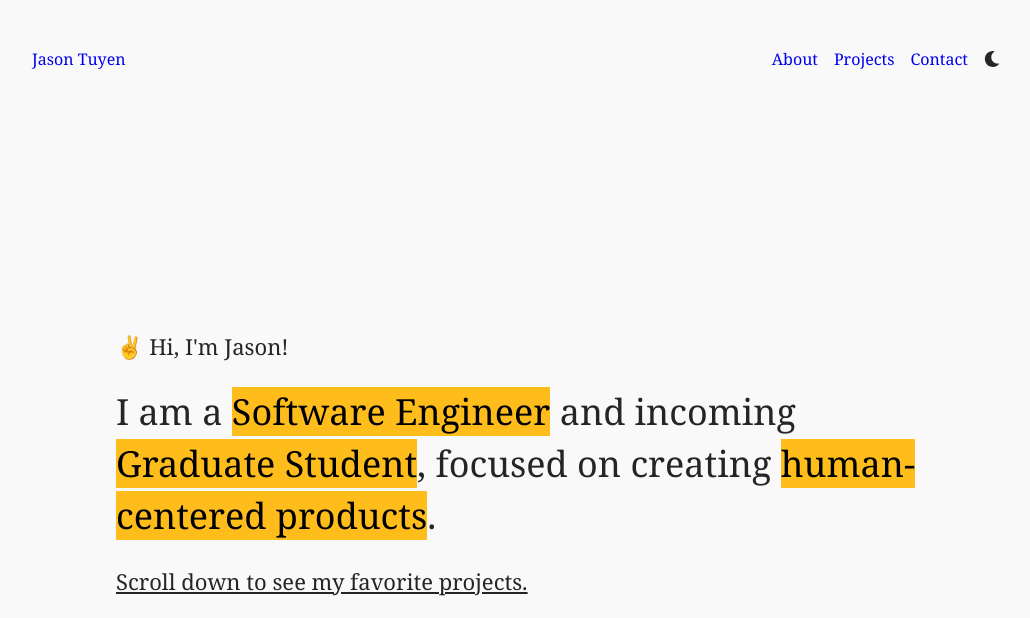
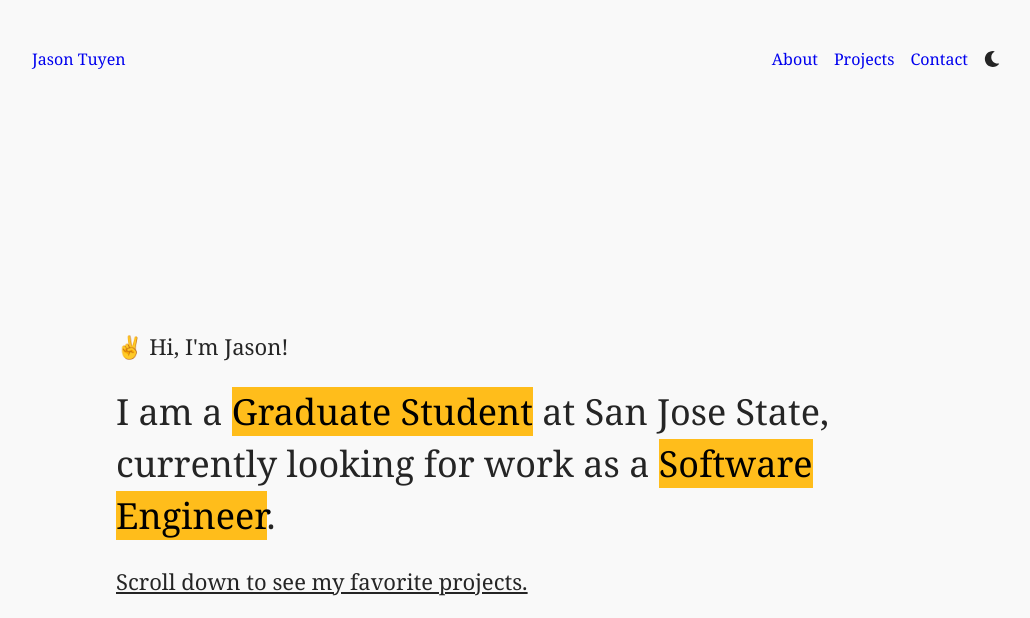
Before and after one commit to JasonTuyen/personal-site, a Gatsby site: page / in a window 1280 px wide. Shown: the top 618 px of the page, without its empty margins (124-1154 px from the left). Built offline with nearby package versions, Linux system fonts and the light colour scheme; Gatsby itself is replaced by a stand-in of ours; some packages are replaced by stand-ins of ours; what typography-theme-grand-view would draw is missing.

Commit message:
Updated homepage
Needed to update homepage to reflect current status. Still need to investigate auto-CI issue.

```diff
--- a/src/pages/index.js
+++ b/src/pages/index.js
@@ -18,7 +18,7 @@ export default function Index() {
       </Helmet>
       <div style={{paddingTop:200, paddingBottom:500}}>
         <p style={{fontSize:22}}><span role="img" aria-label="peace sign">✌</span> Hi, I'm Jason!</p>
-        <p style={{fontSize:36}}>I am a <mark>Software Engineer</mark> and incoming <mark>Graduate Student</mark>, focused on creating <mark>human-centered products</mark>.</p>
+        <p style={{fontSize:36}}>I am a <mark>Graduate Student</mark> at San Jose State, currently looking for work as a <mark>Software Engineer</mark>.</p>
         <p style={{fontSize:22, textDecoration:"underline"}}>Scroll down to see my favorite projects.</p>
         <div style={{float: "right"}}>
           <a href="https://github.com/JasonTuyen" target="_blank" rel="noopener noreferrer"><FaGithubSquare style={{height:"40", width:"40", cursor: 'pointer', margin:"5"}}/></a>
```
